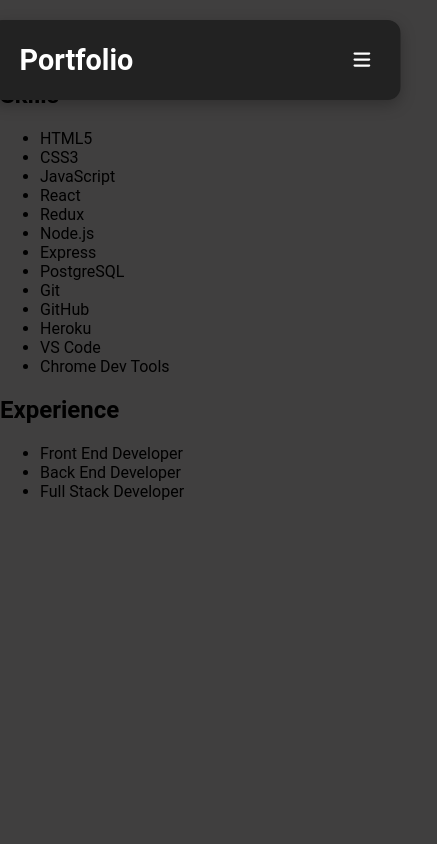
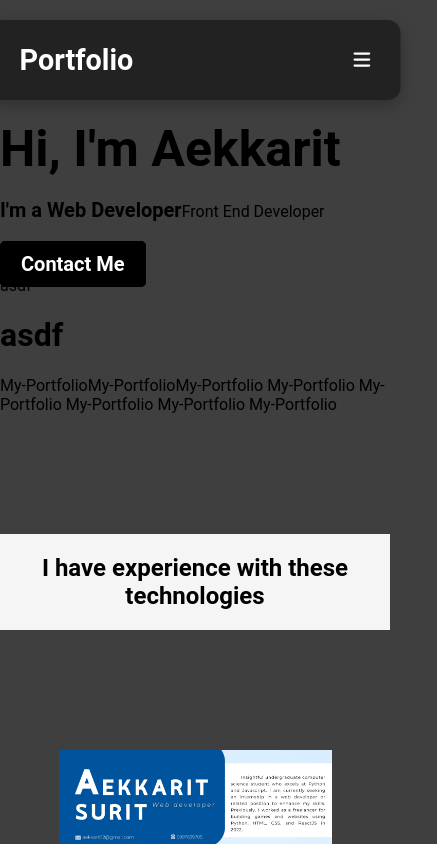
Before and after one commit to nightkuzan/My-Portfolio, a React (Create React App) app: page /myskills in a window 390 px wide. Shown: the top 844 px of the page, 437 px wide, since content can reach past the window. Built offline with nearby package versions, Linux system fonts and the light colour scheme.

Commit message:
fix all to one page

```diff
--- a/src/App.js
+++ b/src/App.js
@@ -1,5 +1,5 @@
 import React from 'react';
-import {HashRouter,Route, Routes } from 'react-router-dom';
+import {Route, Routes } from 'react-router-dom';
 import './App.css';
 
 // components
@@ -8,21 +8,19 @@ import Contactme from './components/Contactme';
 import Home from './components/Home';
 import Navbar from './components/Navbar';
 import Resume from './components/Resume';
-import SkillnExp from './components/SkillnExp';
+import Skills from './components/Skills';
 
 class App extends React.Component {
 
   render() {
     return (
       <>
-        <Navbar />
-        <Routes>
-          <Route exact path="/" element={<Home />} />
-          <Route path="My-Portfolio/aboutme" element={<Aboutme />} />
-          <Route path="My-Portfolio/resume" element={<Resume />} />
-          <Route path="/contactme" element={<Contactme />} />
-          <Route path="/myskills" element={<SkillnExp />} />
-        </Routes>
+      <Navbar/>
+      <Home/>
+      <Aboutme/>
+      <Skills/>
+      <Resume/>
+      <Contactme/>
       </>
     );
   }
--- a/src/components/MenuData.js
+++ b/src/components/MenuData.js
@@ -1,3 +1,4 @@
+import {FaGithubAlt} from 'react-icons/fa'
 export const MenuData = [
     {
         title: 'Home',
@@ -28,5 +29,10 @@ export const MenuData = [
         title: 'My-Skills',
         path: '/myskills',
         cName: 'nav-links',
+    },
+    {
+        title: <FaGithubAlt/>,
+        path: 'https://github.com/nightkuzan/',
+        cName: 'nav-links',
     }
 ];
--- a/src/components/NavbarStyles.css
+++ b/src/components/NavbarStyles.css
@@ -26,7 +26,7 @@
 
 .nav-menu{
     display: grid;
-    grid-template-columns: repeat(6,auto);
+    grid-template-columns: repeat(7,auto);
     grid-gap: 10px;
     list-style: none;
     align-items: center;
--- /dev/null
+++ b/src/components/Skill.js
@@ -0,0 +1,5 @@
+function Skill(source, alt, title) {
+    return  <img src={source} alt={alt} title={title}/>
+}
+
+export default Skill;
--- a/src/components/SkillnExp.js
+++ /dev/null
@@ -1,39 +0,0 @@
-function SkillnExp(){
-    return (
-        <div className="skillnexp">
-        <div className="skillnexp__header">
-            <h1>Skills & Experience</h1>
-        </div>
-        <div className="skillnexp__content">
-            <div className="skillnexp__content__left">
-            <h2>Skills</h2>
-            <ul>
-                <li>HTML5</li>
-                <li>CSS3</li>
-                <li>JavaScript</li>
-                <li>React</li>
-                <li>Redux</li>
-                <li>Node.js</li>
-                <li>Express</li>
-                <li>PostgreSQL</li>
-                <li>Git</li>
-                <li>GitHub</li>
-                <li>Heroku</li>
-                <li>VS Code</li>
-                <li>Chrome Dev Tools</li>
-            </ul>
-            </div>
-            <div className="skillnexp__content__right">
-            <h2>Experience</h2>
-            <ul>
-                <li>Front End Developer</li>
-                <li>Back End Developer</li>
-                <li>Full Stack Developer</li>
-            </ul>
-            </div>
-        </div>
-        </div>
-    )
-}
-
-export default SkillnExp;
--- /dev/null
+++ b/src/components/Skills.js
@@ -0,0 +1,12 @@
+import Skill from './Skill'
+
+function Skills() {
+    return (
+        <div className="skills af-nav">
+                <h2>I have experience with these technologies</h2>
+            <div className="skillsGrid">
+            </div>
+        </div>
+    )
+}
+export default Skills
--- a/src/components/mg-top.css
+++ b/src/components/mg-top.css
@@ -78,3 +78,27 @@ input:focus,textarea:focus{
 .btn-contact{
     text-decoration: none;
 }
+
+@media screen and (max-width: 640px) {
+    .skillsGrid{
+      display: grid;
+      grid-template-columns: repeat(3, 1fr);
+      gap: 20px;
+      grid-auto-rows: auto;
+      height: auto;
+    }
+  .skillsGrid img {
+    height: 75px;
+    width: 75px;
+  }
+  .skills{
+    background-color: whitesmoke;
+    display: flex;
+    flex-direction: column;
+    margin-left: auto;
+    margin-right: auto;
+    text-align: center;
+    justify-content: center;
+    align-items: center;
+  }
+  }
--- a/src/index.js
+++ b/src/index.js
@@ -9,6 +9,7 @@ root.render(
   <React.StrictMode>
     <BrowserRouter>
       <App/>
+
     </BrowserRouter>
   </React.StrictMode>
 );
```
